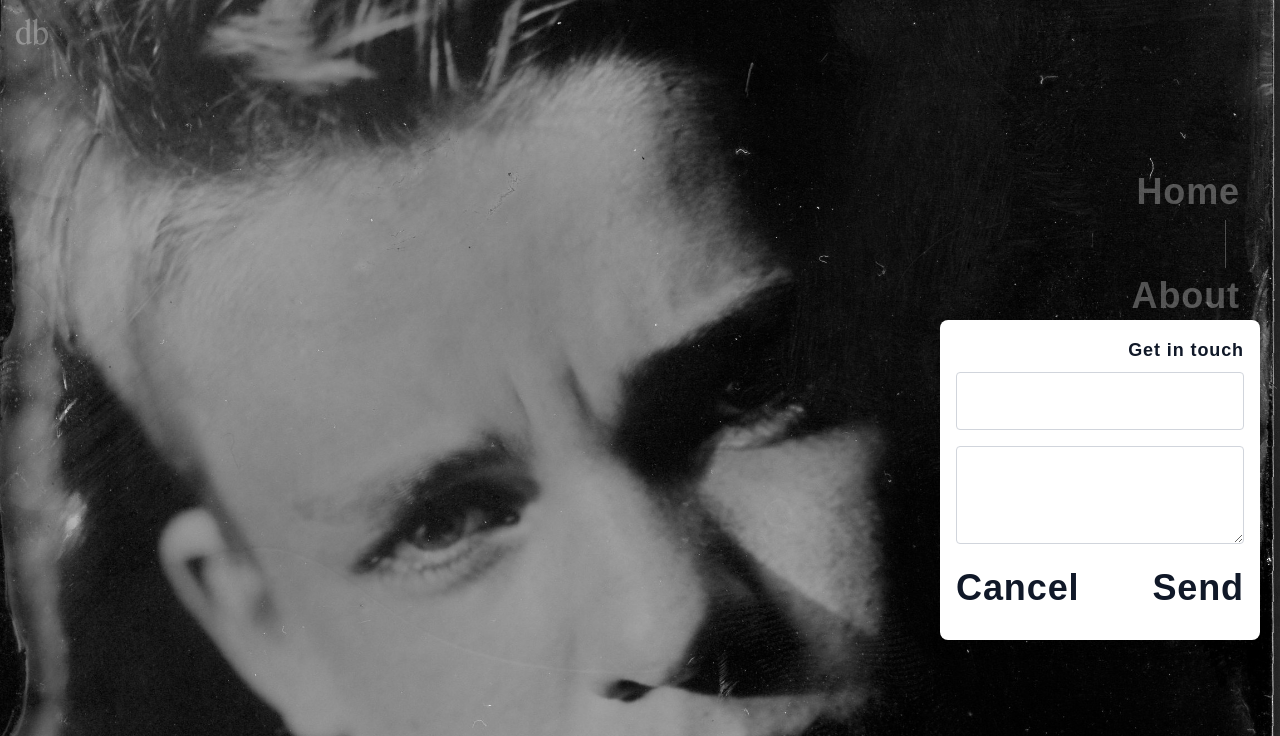
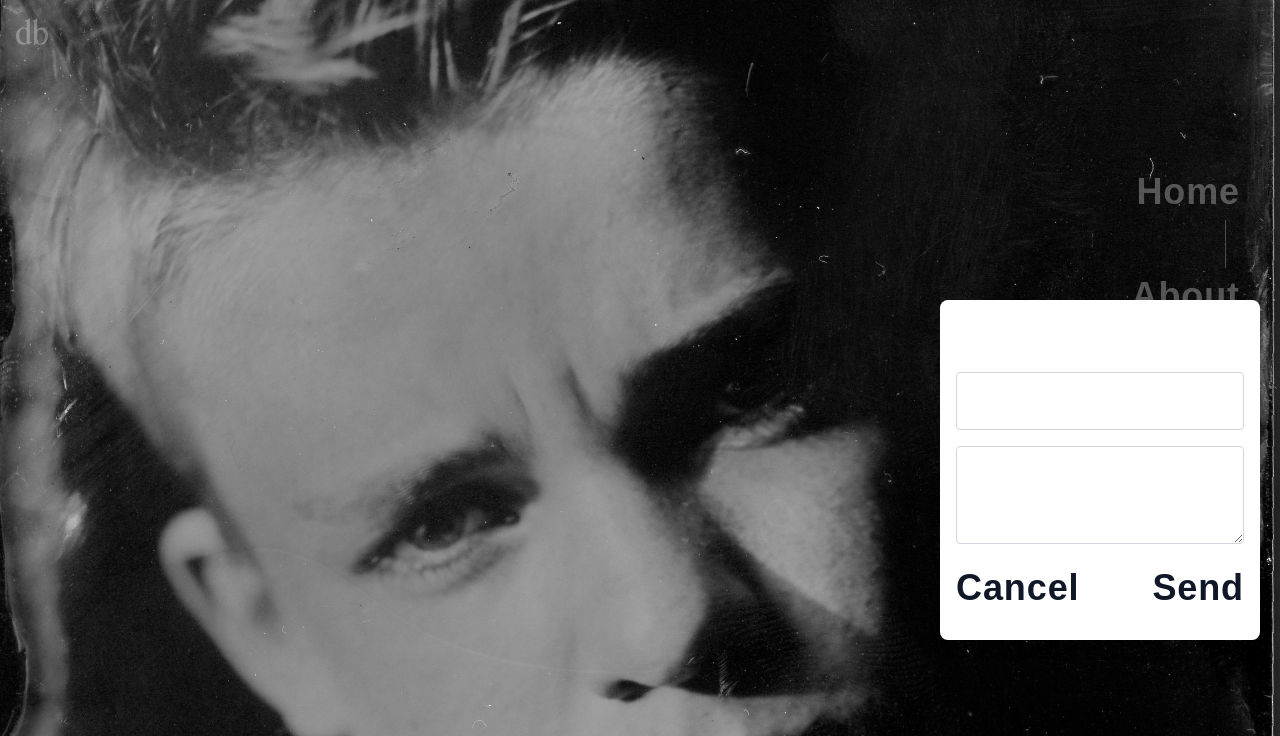
Before and after one commit to daar/daar.github.io, an Astro site: page / in a window 1280 px wide. Both pictures are taken after a click on the button "Contact". Shown: the top 736 px of the page. Built offline with nearby package versions, Linux system fonts and the light colour scheme; Astro itself is replaced by a stand-in of ours; a web font is replaced by a local one.

Commit message:
tweak styling for the mailform to be consistent with MenuItem

```diff
--- a/src/components/MailForm.astro
+++ b/src/components/MailForm.astro
@@ -24,7 +24,7 @@ const { text } = Astro.props;
   id="mail-form-container"
   class="fixed bottom-1/5 right-5 w-80 bg-white opacity-0 translate-y-10 rounded-lg p-4 shadow-lg transition-all duration-500 ease-in-out transform invisible"
 >
-  <p class="text-lg font-semibold text-gray-900 mb-2">Get in touch</p>
+  <p class="menu-item">Get in touch</p>
   <form id="contact-form" class="space-y-4">
     <input
       type="email"
```
